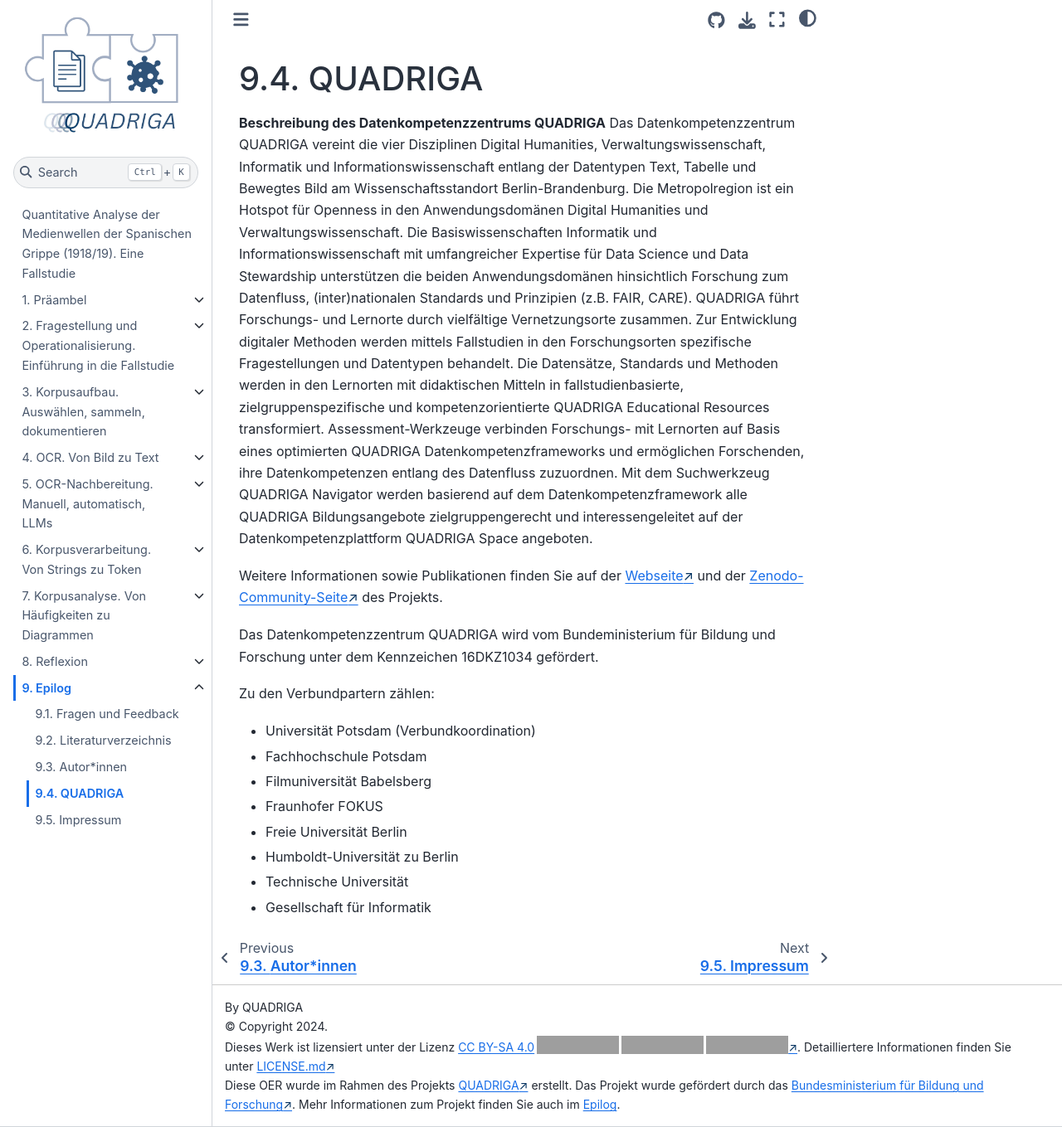
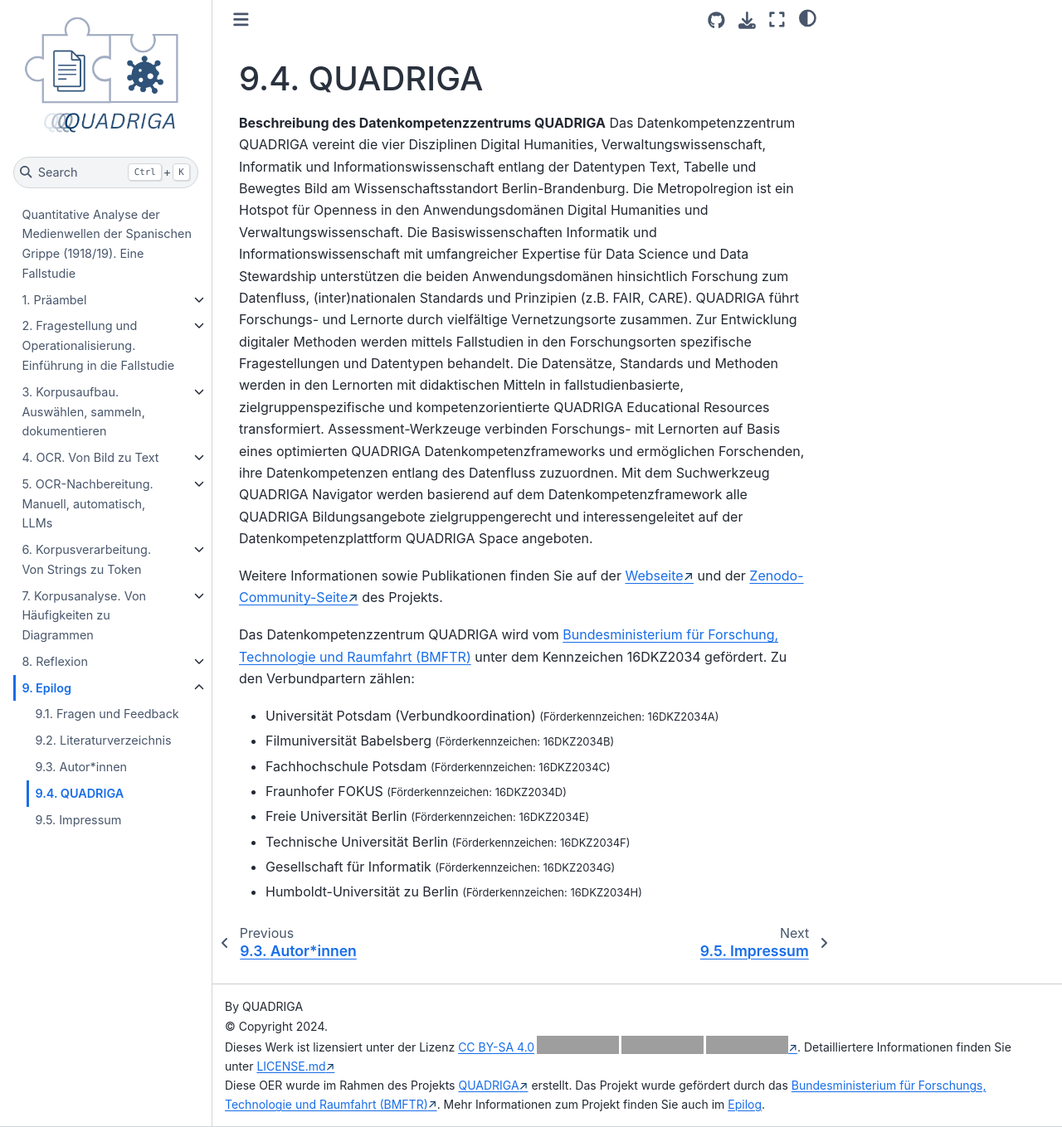
Before and after one commit to quadriga-dk/Text-Fallstudie-1, a Jupyter Book: the page built from epilog/quadriga.md, in a window 1280 px wide and 1359 px high. Shown: the whole window at 83% size. Built offline with Jupyter Book 1.0.4 settings and Sphinx 7.4.7 and the Sphinx Book theme 1.1.4, drawn with Linux system fonts in a browser that asks for light colours; pages that are not in the unit, such as notebooks, are missing from menus; grey boxes are pictures that could not be loaded.

Commit message:
feat: update funding information

```diff
--- a/_config.yml
+++ b/_config.yml
@@ -45,7 +45,7 @@ html:
   use_repository_button: true
   extra_footer:
     <p xmlns:cc="http://creativecommons.org/ns#" >Dieses Werk ist lizensiert unter der Lizenz <a href="https://creativecommons.org/licenses/by-sa/4.0/?ref=chooser-v1" target="_blank" class="external-link" rel="license noopener noreferrer" style="display:inline-block;">CC BY-SA 4.0<img style="height:22px!important;margin-left:3px;vertical-align:text-bottom;" src="https://mirrors.creativecommons.org/presskit/icons/cc.svg?ref=chooser-v1" alt=""><img style="height:22px!important;margin-left:3px;vertical-align:text-bottom;" src="https://mirrors.creativecommons.org/presskit/icons/by.svg?ref=chooser-v1" alt=""><img style="height:22px!important;margin-left:3px;vertical-align:text-bottom;" src="https://mirrors.creativecommons.org/presskit/icons/sa.svg?ref=chooser-v1" alt=""></a>. Detailliertere Informationen finden Sie unter <a href="https://github.com/quadriga-dk/Book_Template/blob/main/LICENSE.md" target="_blank" class="external-link">LICENSE.md</a></p>
-    <p>Diese OER wurde im Rahmen des Projekts <a href="https://www.quadriga-dk.de" target="_blank" class="external-link">QUADRIGA</a> erstellt. Das Projekt wurde gefördert durch das <a href="https://www.bmbf.de" target="_blank" class="external-link">Bundesministerium für Bildung und Forschung</a>. Mehr Informationen zum Projekt finden Sie auch im <a href="https://quadriga-dk.github.io/Text-Fallstudie-1/epilog/quadriga.html">Epilog</a>.</p>
+    <p>Diese OER wurde im Rahmen des Projekts <a href="https://www.quadriga-dk.de" target="_blank" class="external-link">QUADRIGA</a> erstellt. Das Projekt wurde gefördert durch das <a href="https://www.bmbf.de" target="_blank" class="external-link">Bundesministerium für Forschungs, Technologie und Raumfahrt (BMFTR)</a>. Mehr Informationen zum Projekt finden Sie auch im <a href="https://quadriga-dk.github.io/Text-Fallstudie-1/epilog/quadriga.html">Epilog</a>.</p>
 
 launch_buttons:
   notebook_interface: jupyterlab
--- a/epilog/quadriga.md
+++ b/epilog/quadriga.md
@@ -14,14 +14,12 @@ Mit dem Suchwerkzeug QUADRIGA Navigator werden basierend auf dem Datenkompetenzf
 
 Weitere Informationen sowie Publikationen finden Sie auf der <a href="https://www.quadriga-dk.de/de/" class="external-link" target="_blank">Webseite</a> und der <a href="https://zenodo.org/communities/quadriga/records?q=&l=list&p=1&s=10&sort=newest" class="external-link" target="_blank">Zenodo-Community-Seite</a> des Projekts.
 
-Das Datenkompetenzzentrum QUADRIGA wird vom Bundeministerium für Bildung und Forschung unter dem Kennzeichen 16DKZ1034 gefördert.
-
-Zu den Verbundpartern zählen:
-- Universität Potsdam (Verbundkoordination)
-- Fachhochschule Potsdam
-- Filmuniversität Babelsberg
-- Fraunhofer FOKUS
-- Freie Universität Berlin
-- Humboldt-Universität zu Berlin
-- Technische Universität
-- Gesellschaft für Informatik
+Das Datenkompetenzzentrum QUADRIGA wird vom [Bundesministerium für Forschung, Technologie und Raumfahrt (BMFTR)](https://www.bmbf.de) unter dem Kennzeichen 16DKZ2034 gefördert. Zu den Verbundpartern zählen:
+- Universität Potsdam (Verbundkoordination) <span style="font-size: small">(Förderkennzeichen: 16DKZ2034A)</span>
+- Filmuniversität Babelsberg <span style="font-size: small">(Förderkennzeichen: 16DKZ2034B)</span>
+- Fachhochschule Potsdam <span style="font-size: small">(Förderkennzeichen: 16DKZ2034C)</span>
+- Fraunhofer FOKUS <span style="font-size: small">(Förderkennzeichen: 16DKZ2034D)</span>
+- Freie Universität Berlin <span style="font-size: small">(Förderkennzeichen: 16DKZ2034E)</span>
+- Technische Universität Berlin <span style="font-size: small">(Förderkennzeichen: 16DKZ2034F)</span>
+- Gesellschaft für Informatik <span style="font-size: small">(Förderkennzeichen: 16DKZ2034G)</span>
+- Humboldt-Universität zu Berlin <span style="font-size: small">(Förderkennzeichen: 16DKZ2034H)</span>
```
